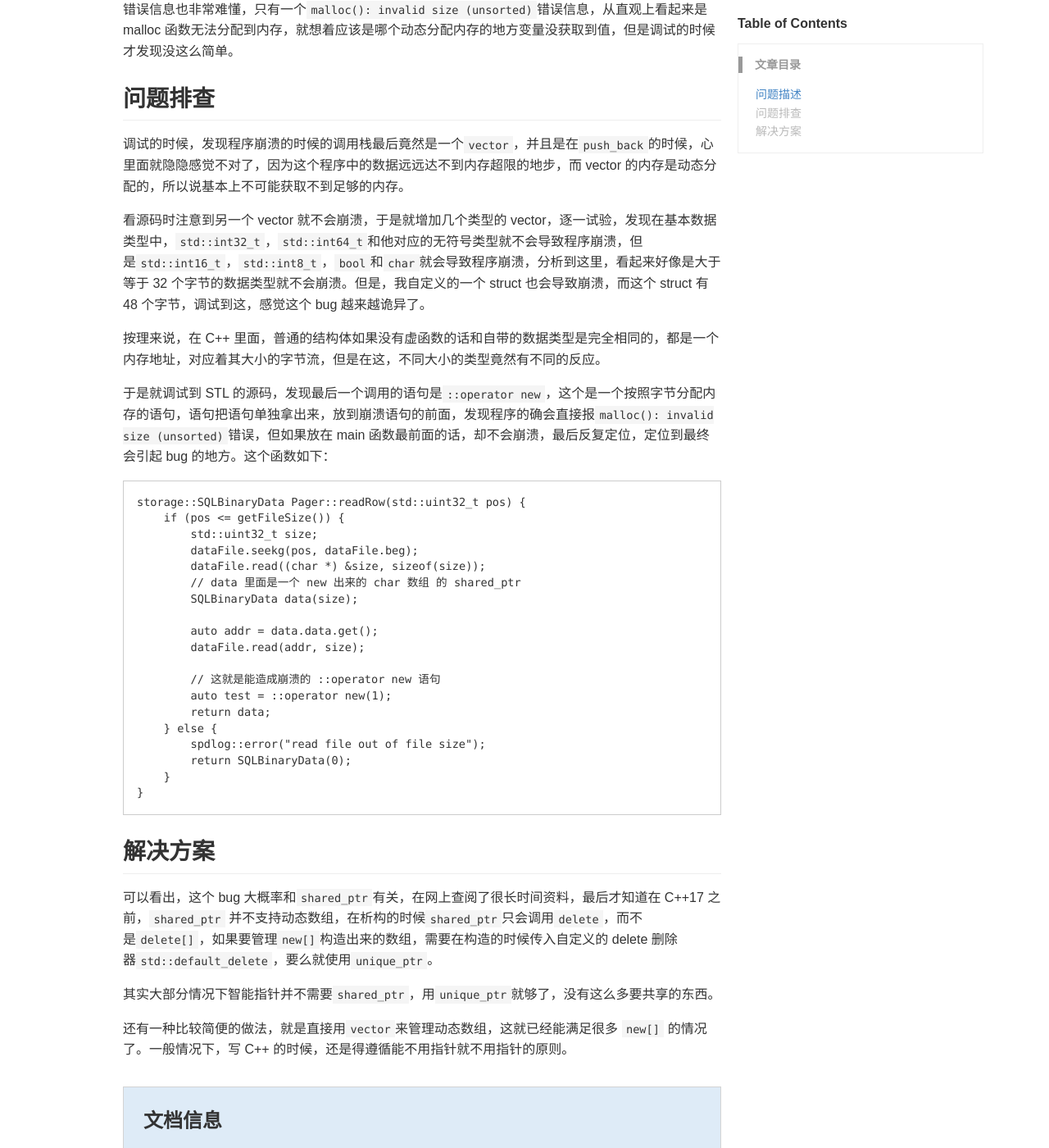
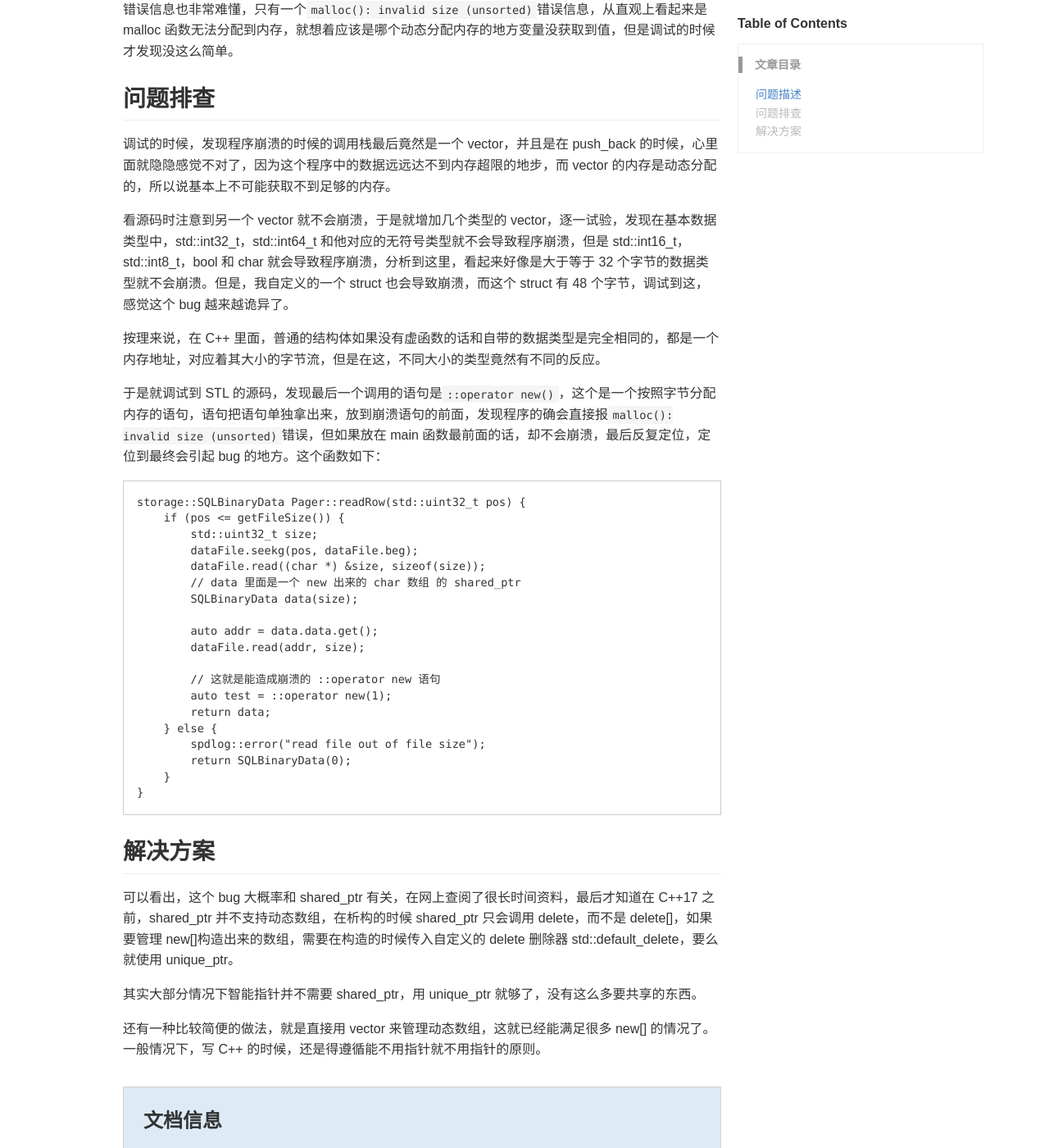
Before and after one commit to ChuckieTan/chuckietan.github.io, a Jekyll site: the page built from _posts/2021-10-26-记一个非常诡异的关于 shared_ptr 的 bug.md, in a window 1280 px wide and 1400 px high, scrolled down 329 px. Shown: the whole window at 82% size. Built offline with Jekyll 4.4.1, drawn with Linux system fonts in a browser that asks for light colours; some web fonts are replaced; comment, search, counter and statistics services are not loaded; a style sheet for code colours, icons or effects is not loaded; some of the changed text lies outside the part shown.

````diff
--- a/_data/links.yml
+++ b/_data/links.yml
@@ -0,0 +1,3 @@
+- name: Dying Down
+  url: https://dyingdown.github.io/
+  src: www
--- a/_posts/2021-10-26-记一个非常诡异的关于 shared_ptr 的 bug.md
+++ b/_posts/2021-10-26-记一个非常诡异的关于 shared_ptr 的 bug.md
@@ -22,13 +22,13 @@ keywords:
 
 ## 问题排查
 
-调试的时候，发现程序崩溃的时候的调用栈最后竟然是一个`vector`，并且是在`push_back`的时候，心里面就隐隐感觉不对了，因为这个程序中的数据远远达不到内存超限的地步，而 vector 的内存是动态分配的，所以说基本上不可能获取不到足够的内存。
+调试的时候，发现程序崩溃的时候的调用栈最后竟然是一个 vector，并且是在 push_back 的时候，心里面就隐隐感觉不对了，因为这个程序中的数据远远达不到内存超限的地步，而 vector 的内存是动态分配的，所以说基本上不可能获取不到足够的内存。
 
-看源码时注意到另一个 vector 就不会崩溃，于是就增加几个类型的 vector，逐一试验，发现在基本数据类型中，`std::int32_t`，`std::int64_t`和他对应的无符号类型就不会导致程序崩溃，但是`std::int16_t`，`std::int8_t`，`bool`和`char`就会导致程序崩溃，分析到这里，看起来好像是大于等于 32 个字节的数据类型就不会崩溃。但是，我自定义的一个 struct 也会导致崩溃，而这个 struct 有 48 个字节，调试到这，感觉这个 bug 越来越诡异了。
+看源码时注意到另一个 vector 就不会崩溃，于是就增加几个类型的 vector，逐一试验，发现在基本数据类型中，std::int32_t，std::int64_t 和他对应的无符号类型就不会导致程序崩溃，但是 std::int16_t，std::int8_t，bool 和 char 就会导致程序崩溃，分析到这里，看起来好像是大于等于 32 个字节的数据类型就不会崩溃。但是，我自定义的一个 struct 也会导致崩溃，而这个 struct 有 48 个字节，调试到这，感觉这个 bug 越来越诡异了。
 
 按理来说，在 C++ 里面，普通的结构体如果没有虚函数的话和自带的数据类型是完全相同的，都是一个内存地址，对应着其大小的字节流，但是在这，不同大小的类型竟然有不同的反应。
 
-于是就调试到 STL 的源码，发现最后一个调用的语句是`::operator new`，这个是一个按照字节分配内存的语句，语句把语句单独拿出来，放到崩溃语句的前面，发现程序的确会直接报`malloc(): invalid size (unsorted)`错误，但如果放在 main 函数最前面的话，却不会崩溃，最后反复定位，定位到最终会引起 bug 的地方。这个函数如下：
+于是就调试到 STL 的源码，发现最后一个调用的语句是`::operator new()`，这个是一个按照字节分配内存的语句，语句把语句单独拿出来，放到崩溃语句的前面，发现程序的确会直接报`malloc(): invalid size (unsorted)`错误，但如果放在 main 函数最前面的话，却不会崩溃，最后反复定位，定位到最终会引起 bug 的地方。这个函数如下：
 
 ```cpp
 storage::SQLBinaryData Pager::readRow(std::uint32_t pos) {
@@ -54,8 +54,8 @@ storage::SQLBinaryData Pager::readRow(std::uint32_t pos) {
 
 ## 解决方案
 
-可以看出，这个 bug 大概率和`shared_ptr`有关，在网上查阅了很长时间资料，最后才知道在 C++17 之前，`shared_ptr` 并不支持动态数组，在析构的时候`shared_ptr`只会调用`delete`，而不是`delete[]`，如果要管理`new[]`构造出来的数组，需要在构造的时候传入自定义的 delete 删除器`std::default_delete`，要么就使用`unique_ptr`。
+可以看出，这个 bug 大概率和 shared_ptr 有关，在网上查阅了很长时间资料，最后才知道在 C++17 之前，shared_ptr 并不支持动态数组，在析构的时候 shared_ptr 只会调用 delete，而不是 delete[]，如果要管理 new[]构造出来的数组，需要在构造的时候传入自定义的 delete 删除器 std::default_delete，要么就使用 unique_ptr。
 
-其实大部分情况下智能指针并不需要`shared_ptr`，用`unique_ptr`就够了，没有这么多要共享的东西。
+其实大部分情况下智能指针并不需要 shared_ptr，用 unique_ptr 就够了，没有这么多要共享的东西。
 
-还有一种比较简便的做法，就是直接用`vector`来管理动态数组，这就已经能满足很多 `new[]` 的情况了。一般情况下，写 C++ 的时候，还是得遵循能不用指针就不用指针的原则。
+还有一种比较简便的做法，就是直接用 vector 来管理动态数组，这就已经能满足很多 new[] 的情况了。一般情况下，写 C++ 的时候，还是得遵循能不用指针就不用指针的原则。
````
